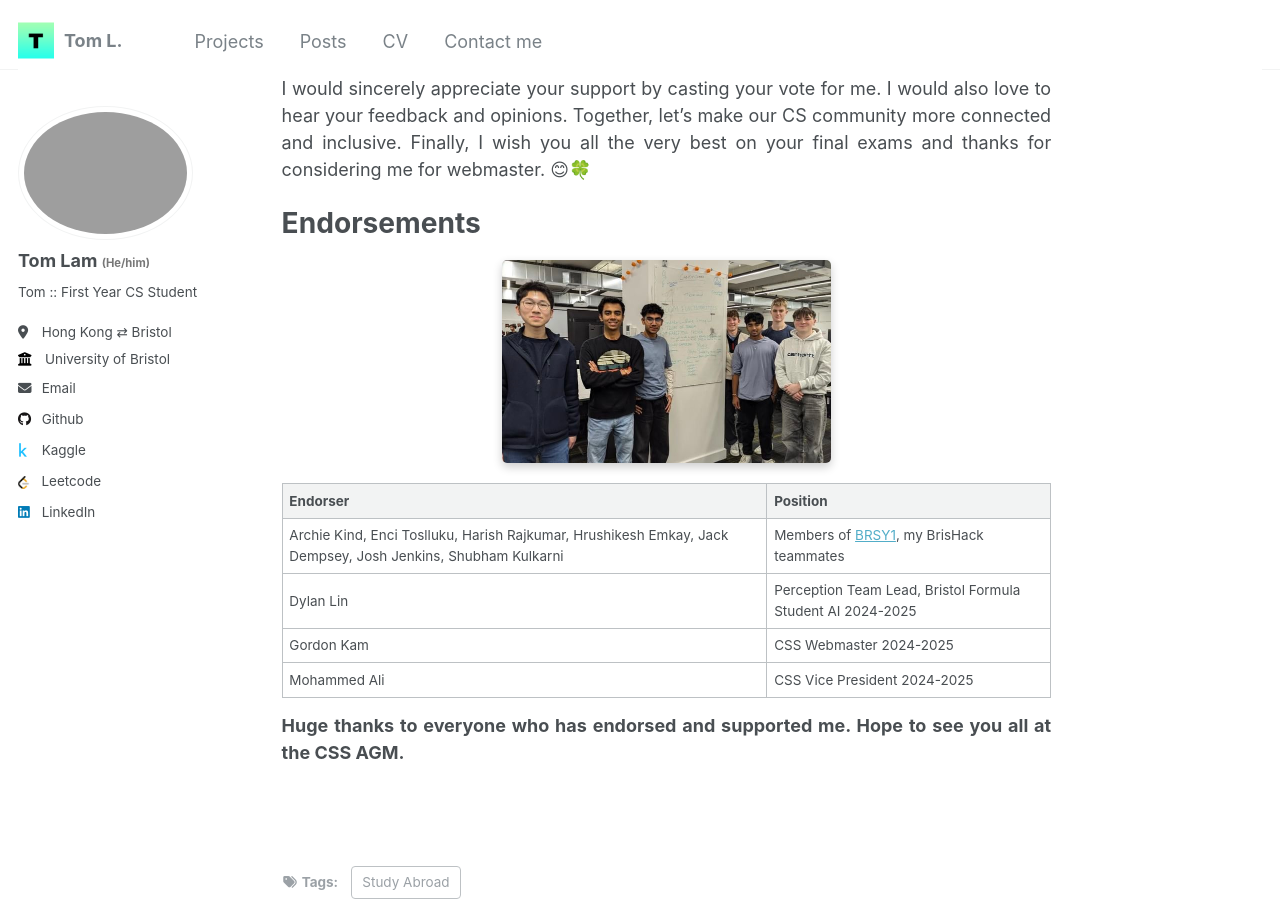
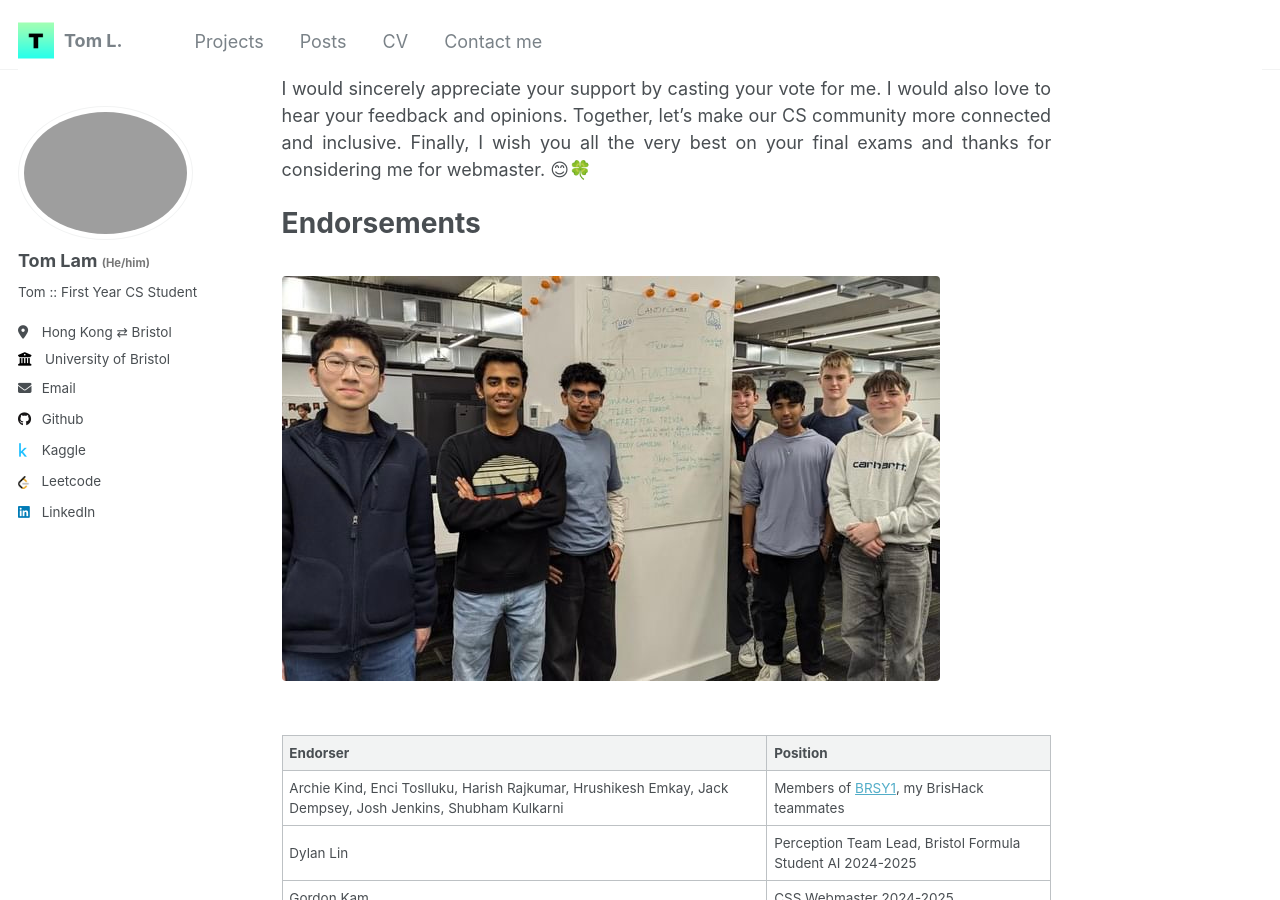
Before and after one commit to T0mLam/t0mlam.github.io, a Jekyll site: the page built from _posts/2025-03-12-webmaster-manifesto.md, in a window 1280 px wide and 900 px high, scrolled down 1278 px. Built offline with Jekyll 4.4.1, drawn with Linux system fonts in a browser that asks for light colours; comment, search, counter and statistics services are not loaded.

Commit message:
add gallery section and update endorsements layout in webmaster manifesto

```diff
--- a/_posts/2025-03-12-webmaster-manifesto.md
+++ b/_posts/2025-03-12-webmaster-manifesto.md
@@ -4,11 +4,15 @@ date: 2025-03-12
 permalink: /posts/2025/03/webmaster-manifesto/
 toc: true
 header:
-  og_image: /blogs/webmaster-manifesto/group-photo.jpg
   teaser: /blogs/webmaster-manifesto/group-photo.jpg
 tags:
   - Study Abroad
 excerpt: "Click here to read my webmaster manifesto"
+gallery:
+  - url: /blogs/webmaster-manifesto/group-photo.jpg
+    image_path: /blogs/webmaster-manifesto/group-photo.jpg
+    title: "3/11/2024: Group photo of me and the BRSY1 team taken at the CSS GameJam 2024"
+    alt: "3/11/2024: Group photo of me and the BRSY1 team taken at the CSS GameJam 2024"
 ---
 
 Click [here](/posts/2025/03/webmaster-manifesto-chinese/) for the Chinese version.
@@ -35,10 +39,12 @@ I would sincerely appreciate your support by casting your vote for me. I would a
 
 # Endorsements
 
-<div style="position: relative; width: fit-content; margin: 20px auto; text-align: center;">
+<!-- <div style="position: relative; width: fit-content; margin: 20px auto; text-align: center;">
   <!-- Your original image -->
-  <img src="/images/blogs/webmaster-manifesto/group-photo.jpg" width="50%" style="border-radius: 5px; box-shadow: 0 4px 10px rgba(0,0,0,0.2);" />
-</div>
+  <!-- <img src="/images/blogs/webmaster-manifesto/group-photo.jpg" width="50%" style="border-radius: 5px; box-shadow: 0 4px 10px rgba(0,0,0,0.2);" /> -->
+<!-- </div> -->
+
+{% include gallery %}
 
 | Endorser | Position |
 | :--------------- | :--------------- |
```
